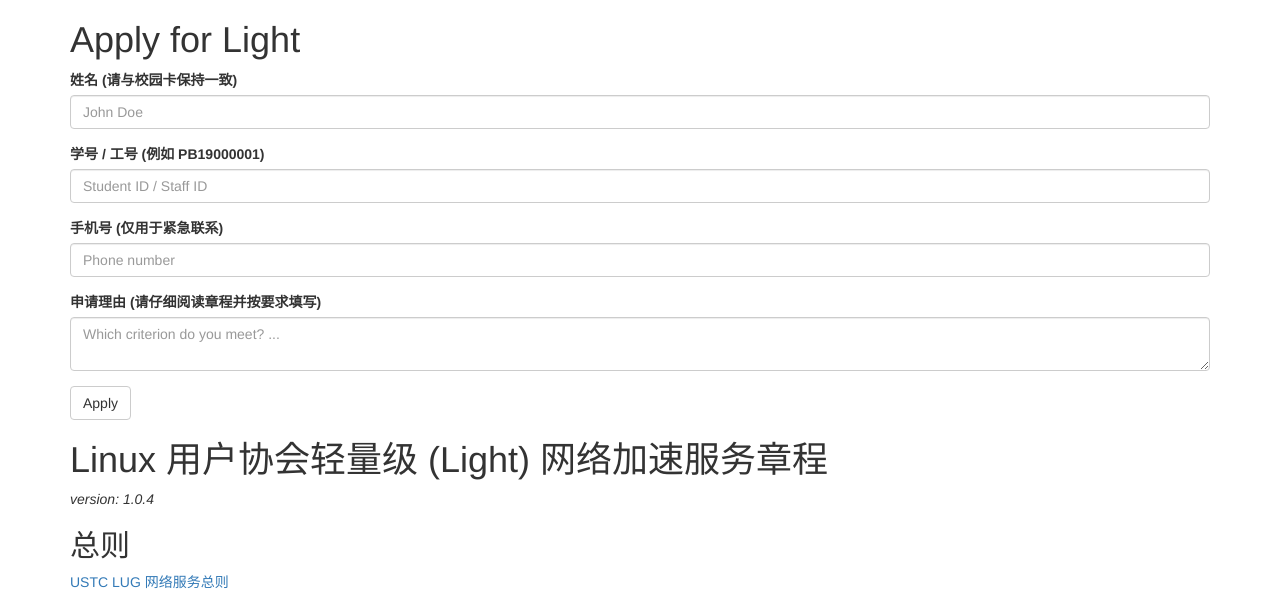
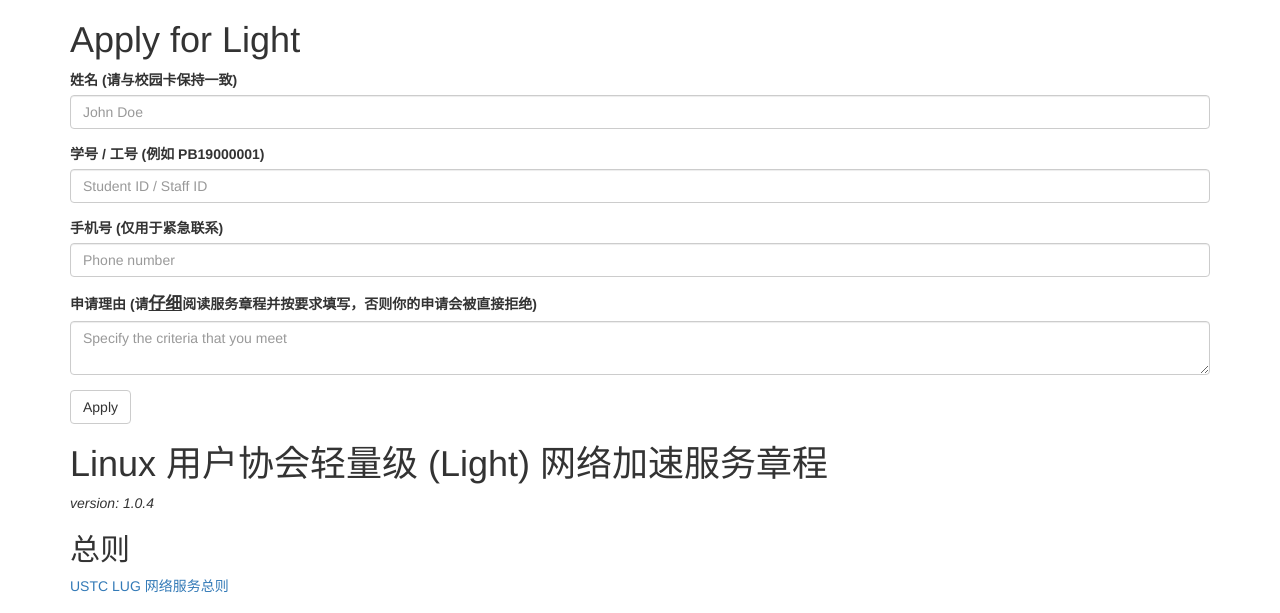
Before and after one commit to ustclug/lug-vpn-web, a Flask app: page /apply/ in a window 1280 px wide. Shown: the top 613 px of the page. Run offline with Flask 2, Linux system fonts and the light colour scheme; the visitor is signed in with stand-in values (Sample User, id 1); data comes from the database, SQL or seed files in the repository; parts of the project's set-up code (start-up, migrations or seed data) failed here and were passed over; some libraries are stand-ins or nearby versions.

Commit message:
Update notice on application

```diff
--- a/app/templates/apply.html
+++ b/app/templates/apply.html
@@ -21,8 +21,8 @@
 		<div class="form-group required"><label class="control-label" for="phone">手机号 (仅用于紧急联系)</label>
 			<input class="form-control" id="phone" name="phone" required type="text" value placeholder="Phone number">
 		</div>
-		<div class="form-group required"><label class="control-label" for="reason">申请理由 (请<b>仔细</b>阅读章程并按要求填写)</label>
-			<textarea class="form-control" id="reason" name="reason" required placeholder="Which criterion do you meet? ..."></textarea>
+		<div class="form-group required"><label class="control-label" for="reason">申请理由 (请<u style="font-size: 1.2em;">仔细</u>阅读服务章程并按要求填写，否则你的申请会被直接拒绝)</label>
+			<textarea class="form-control" id="reason" name="reason" required placeholder="Specify the criteria that you meet"></textarea>
 		</div>
 
 		<button type="button" class="btn btn-default" data-toggle="modal" data-target="#specialNoticeModal">Apply</button>
@@ -42,7 +42,7 @@
 					<div class="modal-footer">
 						<div class="checkbox">
 							<label>
-								<input id="agree" name="agree" type="checkbox" value="y"> I agree to the constitution and the Terms of Service.
+								<input id="agree" name="agree" type="checkbox" value="y"> 我已阅读并同意服务章程和此注意事项
 							</label>
 						</div>
 						<input class="btn btn-primary" id="submit_btn" name="submit_btn" type="submit" value="Apply">
--- a/app/templates/special_notice.html
+++ b/app/templates/special_notice.html
@@ -11,12 +11,13 @@
 		<ol>
 			<li>您了解并同意，Light 是由校 Linux 用户协会（我们）提供的服务，为方便学校师生进行科研活动而设置。您承诺，您将在相关法律法规、本许可协议及 <a href="https://lug.ustc.edu.cn/wiki/lug/services/rules">Linux 用户协会网络服务总则</a>的许可内使用本服务。</li>
 			<li>您了解并同意，任何自然人个体只允许设置一个有效账户，且账号禁止共享。</li>
+			<li>您了解并同意，<b>Light 的申请是有条件的。您保证您填写的“申请理由”符合 Light 服务章程，并知悉不符合要求的申请会被直接拒绝。</b></li>
 			<li>您了解并同意，Light 是一项免费提供的服务。我们不接受对 Light 服务的捐款或赞助。</li>
 			<li>您了解并同意，我们会尽力提供服务，但我们不对服务质量做出任何形式的保证，也不保证回应功能请求（如游戏加速等）。我们有权在没有提前通知的情况下随时暂停或关闭此服务，或对本条款进行修改。</li>
 			<li>您了解并同意，您的访问日志会存储 180 天。在不违反相关法律法规及上级主管部门要求的前提下，我们承诺不会对外提供这些记录数据。</li>
 		</ol>
 
-		<p>若您提交了 Light 服务的申请，则视为您已经同意了 Linux 用户协会轻量级 (Light) 网络加速服务章程，和 <a href="https://lug.ustc.edu.cn/wiki/lug/services/rules">Linux 用户协会网络服务总则</a>。若您不同意以上的条款或网络服务总则，请停止使用，并关闭此页面。</p>
+		<p>若您提交了 Light 服务的申请，则视为您已经阅读并同意 Linux 用户协会轻量级 (Light) 网络加速服务章程，和 <a href="https://lug.ustc.edu.cn/wiki/lug/services/rules">Linux 用户协会网络服务总则</a>。若您不同意以上的条款或网络服务总则，请停止使用，并关闭此页面。</p>
 	</div>
 	<div class="tab-pane fade" id="specialNoticeEnglish" role="tabpanel" aria-labelledby="snEnglish-tab">
 		<ol>
```
